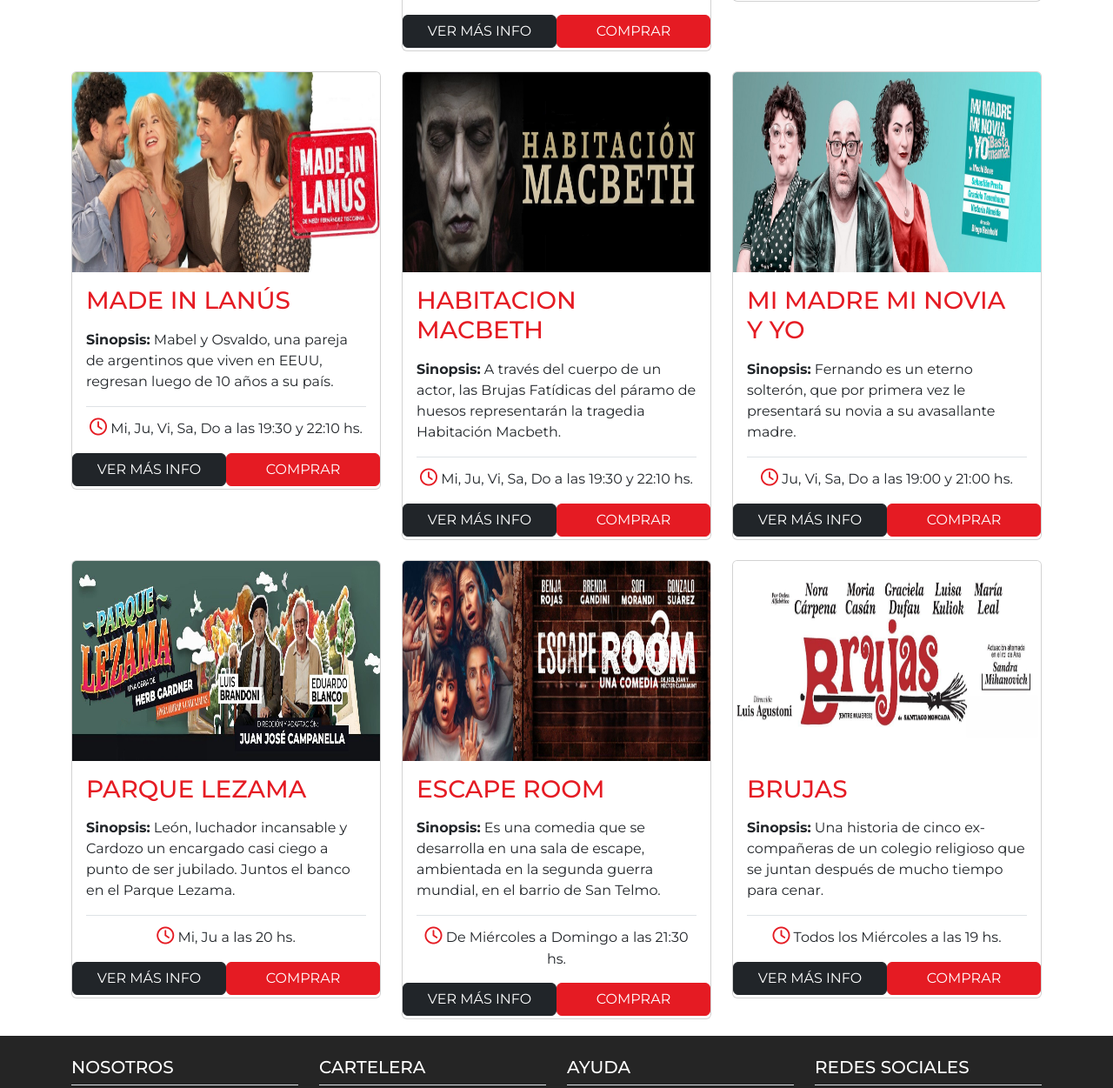
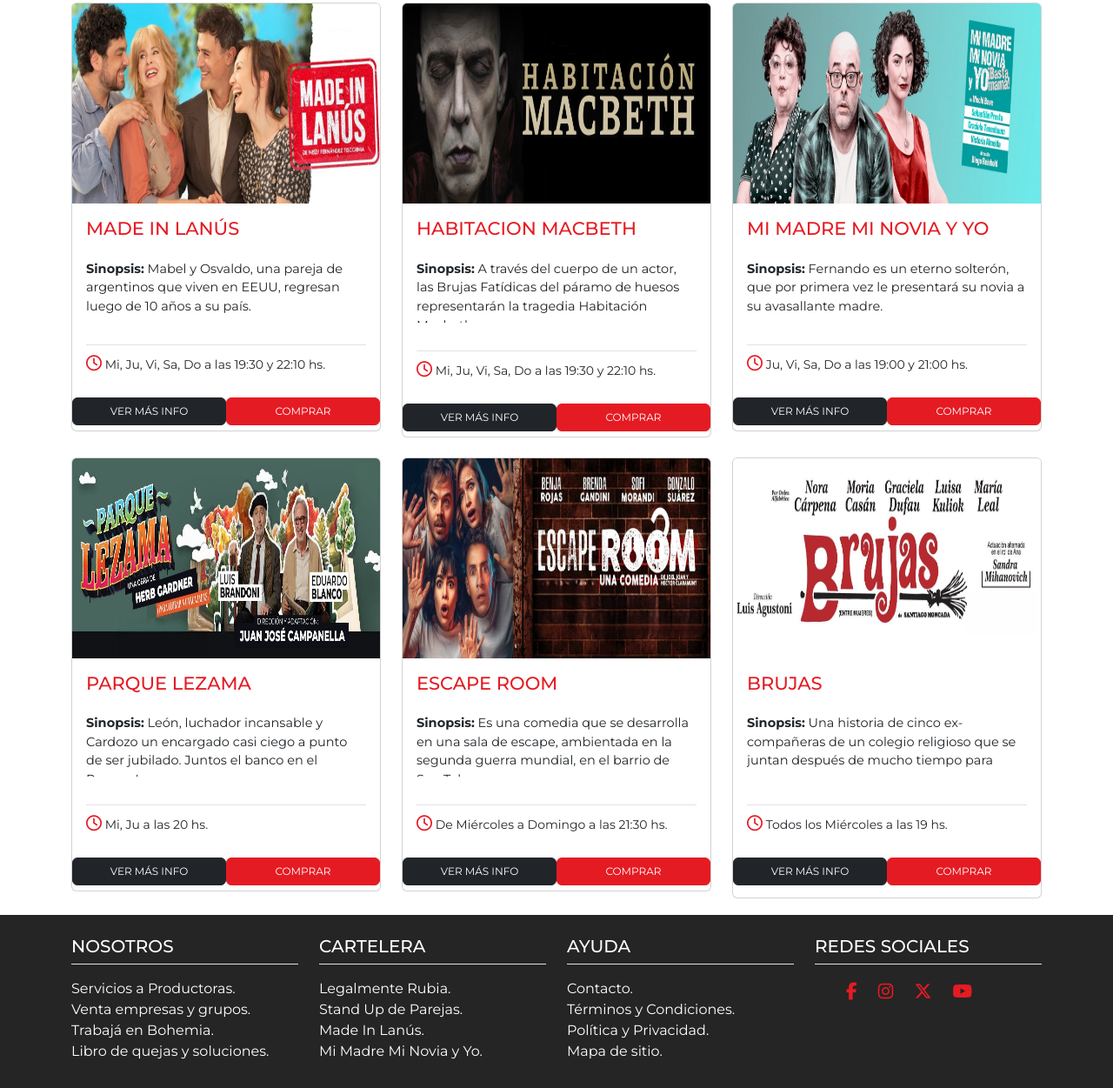
Before and after one commit to Caro-Cuello/teatrobohemia, a website: page index.html in a window 1280 px wide. Shown: the part 689-1940 px from the top of the page at 87% size. Drawn offline with nearby package versions, Linux system fonts and the light colour scheme.

Commit message:
pagina cafe + fotos + mediaquerys de index

```diff
--- a/index.html
+++ b/index.html
@@ -20,9 +20,11 @@
   <div class="nav"></div>
 
     <div class="container">
-            <div class="row row-cols-1 row-cols-md-3 g-4 mt-5">
+            <div class="row g-4 mt-5">
+
                            <!-- OBRA LEGALMENTE RUBIA-->
-                <div class="col">
+
+                <div class="col-sm-12 col-md-6 col-lg-4">
                   <div class="card">
                     <img src="img/index/legalmente-rubia.jpg" class="card-img-top" alt="Imagen Legalmente rubia" height="230px">
                     <div class="card-body">
@@ -30,7 +32,7 @@
                       <p class="card-text"><b>Sinopsis:</b> Basada en el best seller de Amanda Brown y en la película de 2001 nominada al Globo de Oro.
                         </p>
                         <div class="col border-top">
-                            <p class="text-center mt-2"> <span><i class="fa-regular fa-clock"></i></span>De Martes a Domingo a las 19 hs.
+                            <p class="text-center mt-2 text-horario"> <span><i class="fa-regular fa-clock"></i></span> De Martes a Domingo a las 19 hs.
                             </p>
                         </div>
                     </div>
@@ -45,7 +47,8 @@
                   </div>
                 </div>
                              <!-- STAND UP DE PAREJAS-->
-                <div class="col">
+
+                <div class="col-sm-12 col-md-6 col-lg-4">
                     <div class="card">
                       <img src="img/index/stand-up-de-parejas.png" class="card-img-top" alt="Imagen stand up de parejas" height="230px">
                       <div class="card-body">
@@ -53,7 +56,7 @@
                         <p class="card-text"><b>Sinopsis:</b> Es un show que toma con humor las situaciones que ocurren normalmente en las relaciones y en la convivencia.
                           </p>
                           <div class="col border-top">
-                              <p class="text-center mt-2"> <span><i class="fa-regular fa-clock"></i></span>  De Martes a Domingo 21:30 y 22:45 hs.
+                              <p class="text-center mt-2 text-horario"> <span><i class="fa-regular fa-clock"></i></span>  De Martes a Domingo 21:30 y 22:45 hs.
                               </p>
                           </div>
                       </div>
@@ -68,7 +71,8 @@
                     </div>
                   </div>
                                 <!-- ESPECTÁCULO TIEMPO DE ROCK-->
-                  <div class="col">
+
+                  <div class="col-sm-12 col-md-6 col-lg-4">
                     <div class="card">
                       <img src="img/index/tiempo-de-rock.jpg" class="card-img-top" alt="Imagen se lo decis vos o yo" height="230px">
                       <div class="card-body">
@@ -76,7 +80,7 @@
                         <p class="card-text"><b>Sinopsis:</b> "Tiempo de rock" es un espectáculo que nos reúne con las canciones de rock nacional más icónicas de nuestra historia.
                           </p>
                           <div class="col border-top">
-                              <p class="text-center mt-2"> <span><i class="fa-regular fa-clock"></i></span>  Todos los Sábados a las 20:30 hs.
+                              <p class="text-center mt-2 text-horario"> <span><i class="fa-regular fa-clock"></i></span>  Todos los Sábados a las 20:30 hs.
                               </p>
                           </div>
                       </div>
@@ -91,7 +95,8 @@
                     </div>
                   </div>
                                 <!-- OBRA MADE IN LANUS -->
-                  <div class="col">
+
+                  <div class="col-sm-12 col-md-6 col-lg-4">
                     <div class="card">
                       <img src="img/index/made-in-lanus.jpg" class="card-img-top" alt="Imagen  Made in lanus" height="230px">
                       <div class="card-body">
@@ -99,7 +104,7 @@
                         <p class="card-text"><b>Sinopsis:</b> Mabel y Osvaldo, una pareja de argentinos que viven en EEUU, regresan luego de 10 años a su país.</p>
                           </p>
                           <div class="col border-top">
-                              <p class="text-center mt-2"> <span><i class="fa-regular fa-clock"></i></span>  Mi, Ju, Vi, Sa, Do  a las 19:30 y 22:10 hs.
+                              <p class="text-center mt-2 text-horario"> <span><i class="fa-regular fa-clock"></i></span>  Mi, Ju, Vi, Sa, Do  a las 19:30 y 22:10 hs.
                               </p>
                           </div>
                       </div>
@@ -114,7 +119,8 @@
                     </div>
                   </div>
                              <!-- OBRA HABITACION DE MACBETH-->
-                  <div class="col">
+
+                  <div class="col-sm-12 col-md-6 col-lg-4">
                     <div class="card">
                       <img src="img/index/habitacion-macbeth_.jpg" class="card-img-top" alt="Imagen  habitacion Macbeth" height="230px">
                       <div class="card-body">
@@ -122,7 +128,7 @@
                         <p class="card-text"><b>Sinopsis:</b> A través del cuerpo de un actor, las Brujas Fatídicas del páramo de huesos representarán la tragedia Habitación Macbeth.</p>
                           </p>
                           <div class="col border-top">
-                              <p class="text-center mt-2"> <span><i class="fa-regular fa-clock"></i></span>  Mi, Ju, Vi, Sa, Do  a las 19:30 y 22:10 hs.
+                              <p class="text-center mt-2 text-horario"> <span><i class="fa-regular fa-clock"></i></span>  Mi, Ju, Vi, Sa, Do  a las 19:30 y 22:10 hs.
                               </p>
                           </div>
                       </div>
@@ -137,7 +143,8 @@
                     </div>
                   </div>
                                     <!-- OBRA MI MADRE Y YO-->
-                  <div class="col">
+
+                  <div class="col-sm-12 col-md-6 col-lg-4">
                     <div class="card">
                       <img src="img/index/mi-madre-mi-novia-y-yo.jpg" class="card-img-top" alt="Imagen mi madre mi novia y yo" height="230px">
                       <div class="card-body">
@@ -145,7 +152,7 @@
                         <p class="card-text"><b>Sinopsis:</b> Fernando es un eterno solterón, que por primera vez le presentará su novia a su avasallante madre.</p>
                           </p>
                           <div class="col border-top">
-                              <p class="text-center mt-2"> <span><i class="fa-regular fa-clock"></i></span>  Ju, Vi, Sa, Do  a las 19:00 y 21:00 hs.
+                              <p class="text-center mt-2 text-horario"> <span><i class="fa-regular fa-clock"></i></span>  Ju, Vi, Sa, Do  a las 19:00 y 21:00 hs.
                               </p>
                           </div>
                       </div>
@@ -160,7 +167,8 @@
                     </div>
                   </div>
                                                       <!-- OBRA PARQUE LEZAMA-->
-                  <div class="col">
+
+                  <div class="col-sm-12 col-md-6 col-lg-4">
                     <div class="card">
                       <img src="img/index/parque_lezama.jpg" class="card-img-top" alt="Imagen mi madre mi novia y yo" height="230px">
                       <div class="card-body">
@@ -168,7 +176,7 @@
                         <p class="card-text"><b>Sinopsis:</b> León, luchador incansable y Cardozo un encargado casi ciego a punto de ser jubilado. Juntos el banco en el Parque Lezama.</p>
                           </p>
                           <div class="col border-top">
-                              <p class="text-center mt-2"> <span><i class="fa-regular fa-clock"></i></span>  Mi, Ju  a las 20 hs.
+                              <p class="text-center mt-2 text-horario"> <span><i class="fa-regular fa-clock"></i></span>  Mi, Ju  a las 20 hs.
                               </p>
                           </div>
                       </div>
@@ -183,7 +191,8 @@
                     </div>
                   </div>
                                             <!-- OBRA ESCAPE ROOM-->
-                  <div class="col">
+
+                  <div class="col-sm-12 col-md-6 col-lg-4">
                     <div class="card">
                       <img src="img/index/escape_room.jpg" class="card-img-top" alt="Imagen mi madre mi novia y yo" height="230px">
                       <div class="card-body">
@@ -191,7 +200,7 @@
                         <p class="card-text"><b>Sinopsis:</b> Es una comedia que se desarrolla en una sala de escape, ambientada en la segunda guerra mundial, en el barrio de San Telmo. </p>
                           </p>
                           <div class="col border-top">
-                              <p class="text-center mt-2"> <span><i class="fa-regular fa-clock"></i></span>  De Miércoles a Domingo a las 21:30 hs.
+                              <p class="text-center mt-2 text-horario"> <span><i class="fa-regular fa-clock"></i></span>  De Miércoles a Domingo a las 21:30 hs.
                               </p>
                           </div>
                       </div>
@@ -206,7 +215,7 @@
                     </div>
                   </div>
                                                <!-- OBRA BRUJAS-->
-                  <div class="col">
+                  <div class="col-sm-12 col-md-6 col-lg-4">
                     <div class="card">
                       <img src="img/index/brujas.jpg" class="card-img-top" alt="Imagen de Brujas" height="230px">
                       <div class="card-body">
@@ -214,11 +223,11 @@
                         <p class="card-text"><b>Sinopsis:</b> Una historia de cinco ex-compañeras de un colegio religioso que se juntan después de mucho tiempo para cenar. </p>
                           </p>
                           <div class="col border-top">
-                              <p class="text-center mt-2"> <span><i class="fa-regular fa-clock"></i></span> Todos los Miércoles a las 19 hs.
+                              <p class="text-center mt-2 text-horario"> <span><i class="fa-regular fa-clock"></i></span> Todos los Miércoles a las 19 hs.
                               </p>
                           </div>
                       </div>
-                      <div class="row g-0 d-flex ">
+                      <div class="row g-0 d-flex mb-2 ">
                           <div class="col">
                               <a class="btn btn-grey" href="cartelera_brujas.html" role="button">VER MÁS INFO</a>
                           </div>
--- a/styles.scss
+++ b/styles.scss
@@ -90,8 +90,6 @@ footer{
 .card{
     margin-bottom: -1px;
 }
-
-
 .card .btn{
     width: 100%;
    margin-top: -20px;
@@ -109,8 +107,32 @@ footer{
  }
 .card span, .cartelera span {
     color: $primary;
-    font-size: 20px;
+    font-size: 18px;
 }
+.card .card-body{
+    overflow: hidden;
+}
+.card .card-title{
+    display: inline-block;
+    max-width: 350px;
+    white-space: nowrap;
+    overflow: hidden;
+    text-overflow: ellipsis;
+}
+.card .card-body p{
+    overflow: hidden;
+    max-height: 72px;
+
+}
+.card .card-body .text-horario{
+    overflow: hidden;
+    max-height: 72px;
+    display: inline-block;
+    white-space: nowrap;
+    text-overflow: ellipsis;
+    font-size: 15px;
+}
+
 
 /* ESTILOS CARTELERA*/
 
@@ -146,6 +168,22 @@ footer{
     transform: scale(1.1);
 }
 
+/* MEDIA QUERYS*/
+
+@media (max-width: 1399px) {
+    .card .card-title{
+        max-width: 300px;
+        font-size: 21px;
+    }.card .card-body p{
+        font-size: 14.5px;
+    }.card .card-body .text-horario{
+        font-size: 14px;
+    }.card .btn{
+        font-size: 12px;
+    }
+
+}
+
 @media (max-width: 992px) {
     .navbar-brand{
         padding-left: 10px ;
```
Also changed, not shown: cafe.html (added, +76 -0 lines), nav.html (+1 -1 lines), img/cafe/651f19bd19f6c.jpg (added), img/cafe/barista-6197867_1280.jpg (added), img/cafe/cafe.jpg (added), img/cafe/man-2557408_1280.jpg (added), img/cafe/pancakes-5989136_1280.jpg (added), styles.css, 3 other files.
